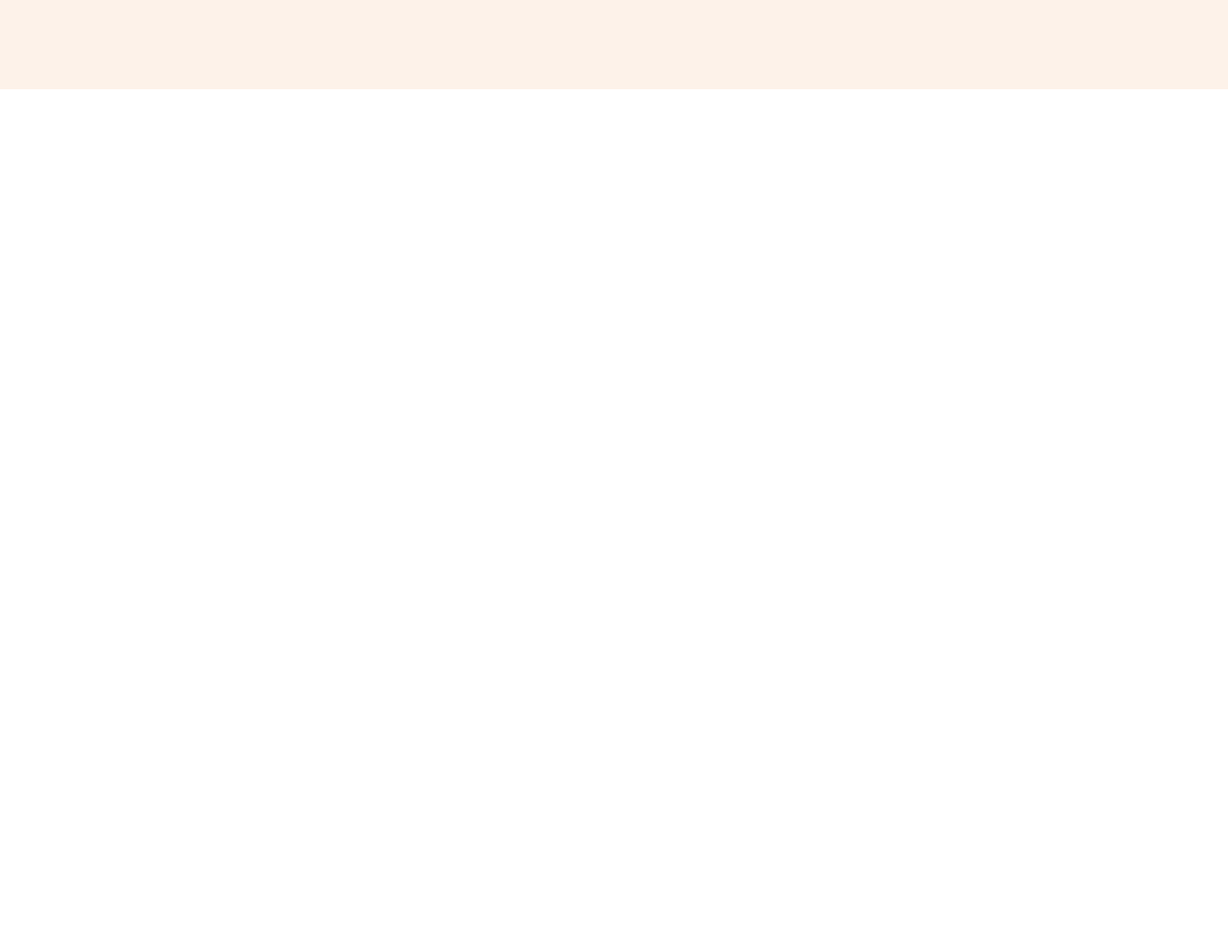
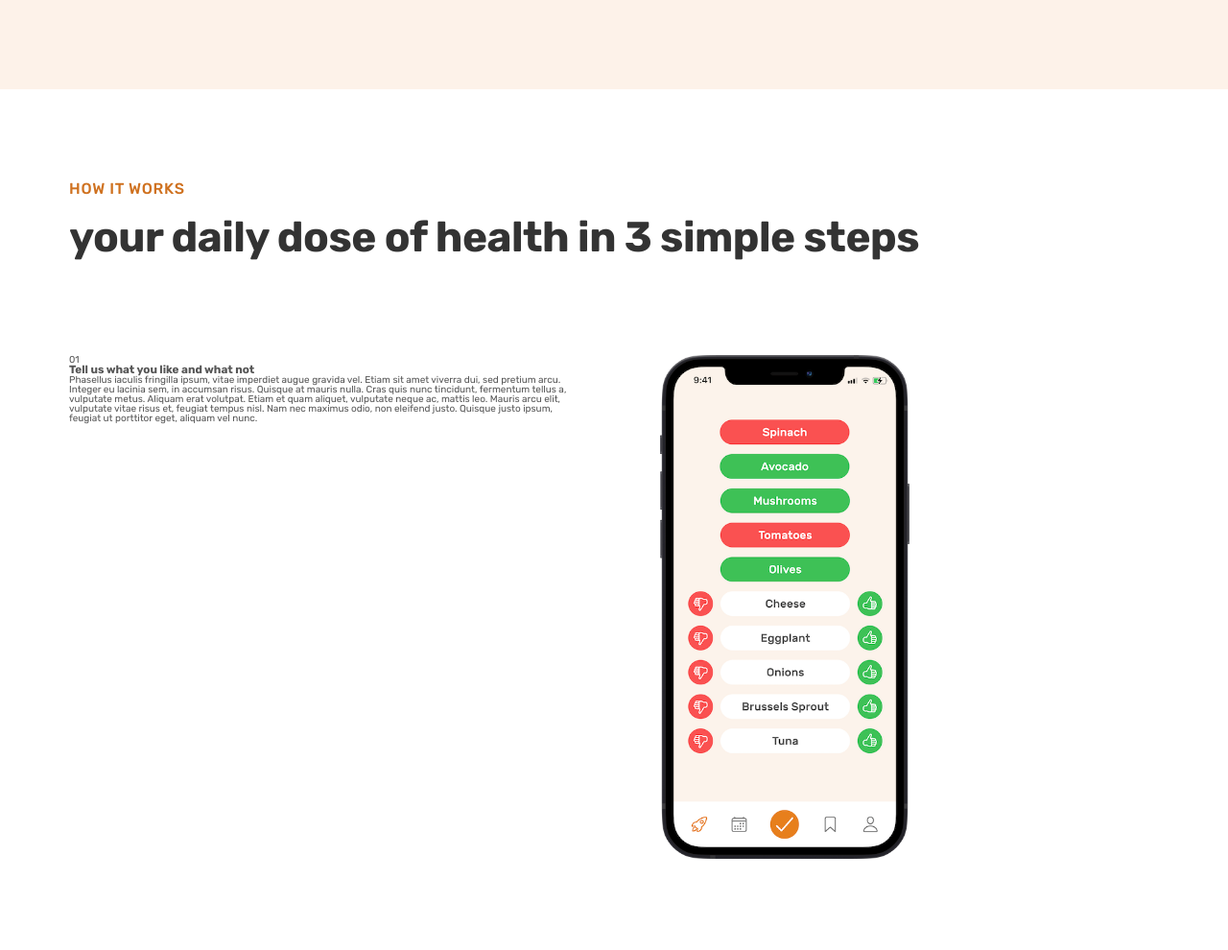
Before and after one commit to biruk1122/Food-Delivery, a plain HTML site: page index.html in a window 1280 px wide. Shown: the part 667-1657 px from the top of the page at 96% size. Before the commit the page ends 800 px from the top, so only its background shows below. Drawn offline with Linux system fonts and the light colour scheme.

Commit message:
building how it work section part 1

```diff
--- a/css/style.css
+++ b/css/style.css
@@ -176,3 +176,61 @@ body {
 .main-nav-link.nav-cta:active {
   background-color: #cf711fcf;
 }
+
+/***** How it Work Section******/
+
+.section-how {
+  padding: 9.6rem 0;
+}
+
+/***** Reusable Grid ******/
+
+.container {
+  max-width: 120rem;
+  margin: 0 auto;
+  padding: 0 3.2rem;
+}
+
+.grid {
+  display: grid;
+  gap: 9.6rem;
+}
+
+.grid--2-cols {
+  grid-template-columns: repeat(2, 1fr);
+}
+
+.grid--3-cols {
+  grid-template-columns: repeat(2, 1fr);
+}
+
+.grid--4-cols {
+  grid-template-columns: repeat(4, 1fr);
+}
+
+/* how it works section */
+.step-img {
+  width: 50%;
+}
+.heading-primary,
+.heading-secondary {
+  font-weight: 700;
+  color: #333;
+  letter-spacing: -0.5px;
+}
+
+.heading-secondary {
+  font-size: 4.4rem;
+  line-height: 1.2;
+  margin-bottom: 9.6rem;
+}
+
+.subheading {
+  display: block;
+  font-size: 1.6rem;
+  font-weight: 500;
+  color: #cf711f;
+  text-transform: uppercase;
+  margin-bottom: 1.6rem;
+  letter-spacing: 0.75px;
+}
--- a/index.html
+++ b/index.html
@@ -68,6 +68,84 @@
           </div>
         </div>
       </section>
+
+      <!-- How it Works Section  -->
+
+      <section class="section-how">
+        <div class="container">
+          <span class="subheading">How it works</span>
+          <h2 class="heading-secondary">
+            your daily dose of health in 3 simple steps
+          </h2>
+        </div>
+        <div class="container grid grid--2-cols">
+          <!-- step 01 -->
+          <div class="step-text-box">
+            <p class="step-number">01</p>
+            <h3 class="heading-tertiary">Tell us what you like and what not</h3>
+            <p class="step-description">
+              Phasellus iaculis fringilla ipsum, vitae imperdiet augue gravida
+              vel. Etiam sit amet viverra dui, sed pretium arcu. Integer eu
+              lacinia sem, in accumsan risus. Quisque at mauris nulla. Cras quis
+              nunc tincidunt, fermentum tellus a, vulputate metus. Aliquam erat
+              volutpat. Etiam et quam aliquet, vulputate neque ac, mattis leo.
+              Mauris arcu elit, vulputate vitae risus et, feugiat tempus nisl.
+              Nam nec maximus odio, non eleifend justo. Quisque justo ipsum,
+              feugiat ut porttitor eget, aliquam vel nunc.
+            </p>
+          </div>
+          <div class="step-img-box">
+            <img
+              src="image/app-screen-1.png"
+              class="step-img"
+              alt="selection screen"
+            />
+          </div>
+          <!-- step 02 -->
+          <div class="step-img-box">
+            <img
+              src="image/app-screen-2.png"
+              class="step-img"
+              alt="meal plan"
+            />
+          </div>
+          <div class="step-text-box">
+            <p class="step-number">02</p>
+            <h3 class="heading-tertiary">Tell us what you like and what not</h3>
+            <p class="step-description">
+              Phasellus iaculis fringilla ipsum, vitae imperdiet augue gravida
+              vel. Etiam sit amet viverra dui, sed pretium arcu. Integer eu
+              lacinia sem, in accumsan risus. Quisque at mauris nulla. Cras quis
+              nunc tincidunt, fermentum tellus a, vulputate metus. Aliquam erat
+              volutpat. Etiam et quam aliquet, vulputate neque ac, mattis leo.
+              Mauris arcu elit, vulputate vitae risus et, feugiat tempus nisl.
+              Nam nec maximus odio, non eleifend justo. Quisque justo ipsum,
+              feugiat ut porttitor eget, aliquam vel nunc.
+            </p>
+          </div>
+
+          <!-- step 03 -->
+
+          <div class="step-text-box">
+            <p class="step-number">03</p>
+            <h3 class="heading-tertiary">Tell us what you like and what not</h3>
+            <p class="step-description">
+              Phasellus iaculis fringilla ipsum, vitae imperdiet augue gravida
+              vel. Etiam sit amet viverra dui, sed pretium arcu. Integer eu
+              lacinia sem, in accumsan risus. Quisque at mauris nulla. Cras quis
+              nunc tincidunt, fermentum tellus a, vulputate metus. Aliquam erat
+              volutpat. Etiam et quam aliquet, vulputate neque ac, mattis leo.
+              Mauris arcu elit, vulputate vitae risus et, feugiat tempus nisl.
+              Nam nec maximus odio, non eleifend justo. Quisque justo ipsum,
+              feugiat ut porttitor eget, aliquam vel nunc.
+            </p>
+          </div>
+
+          <div class="step-img-box">
+            <img src="image/app-screen-3.png" class="step-img" alt="delivery" />
+          </div>
+        </div>
+      </section>
     </main>
   </body>
 </html>
```
Also changed, not shown: image/app-screen-1.png (added), image/app-screen-2.png (added), image/app-screen-3.png (added).
